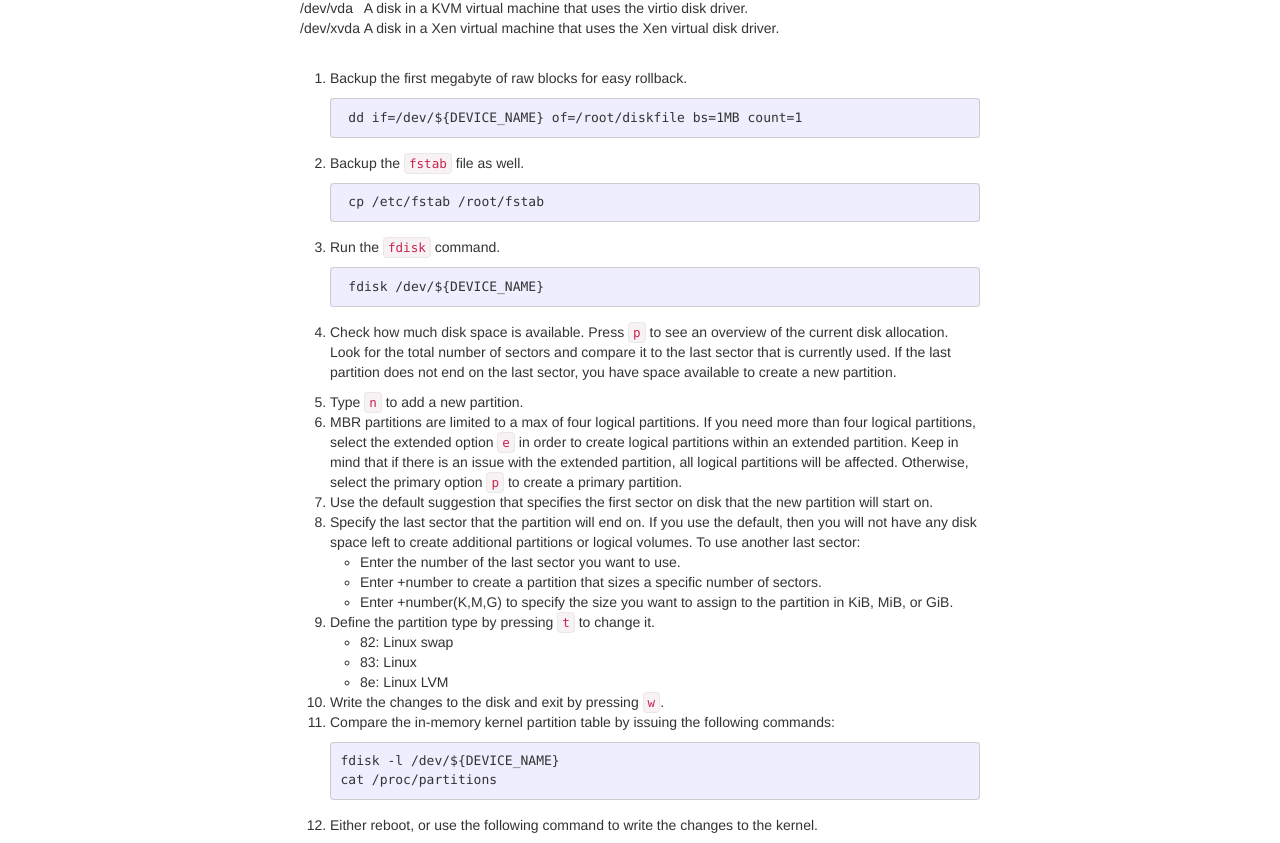
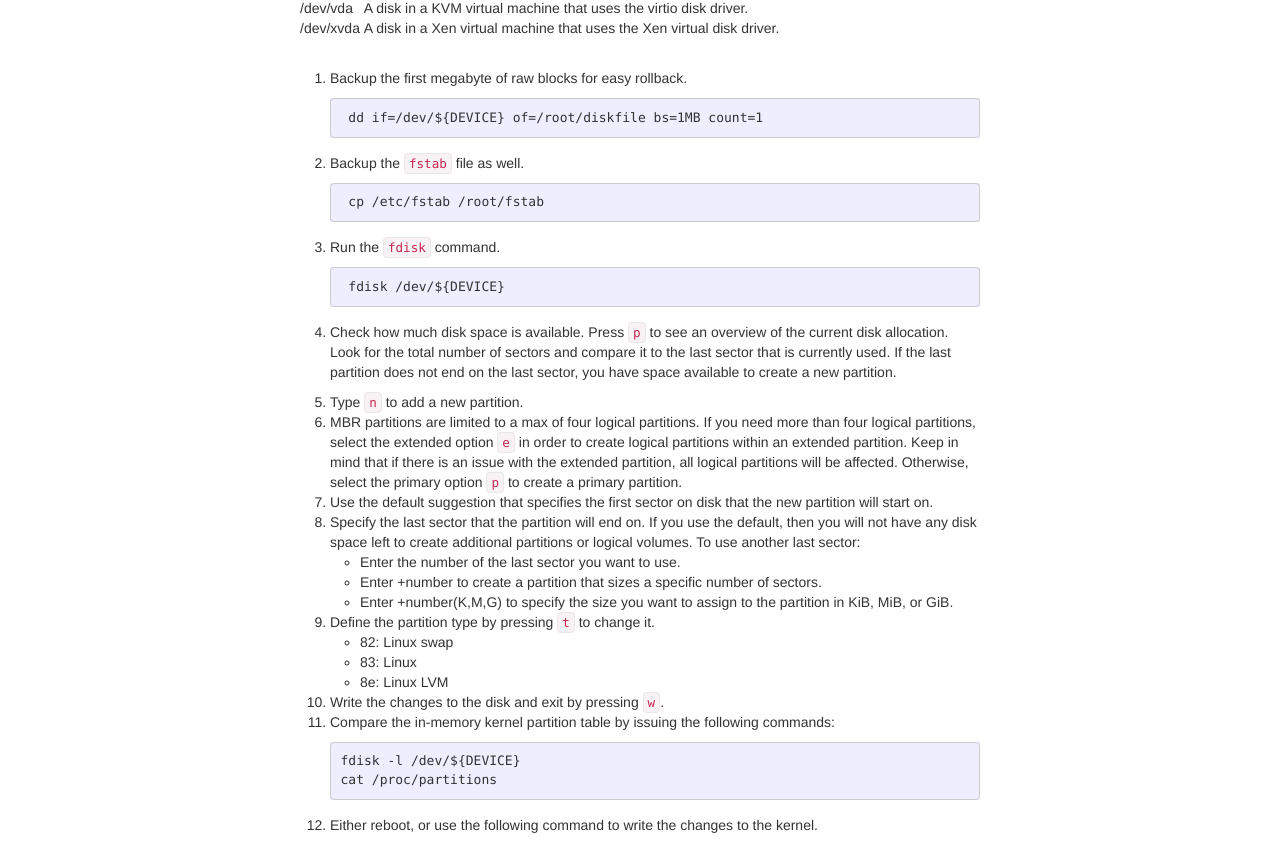
Before and after one commit to ecwpz91/ecwpz91.github.io, a Jekyll site: the page built from _posts/2017/2017-05-16-main-boot-record-mbr-partitions.markdown, in a window 1280 px wide. Shown: the part 326-1169 px from the top of the page. Built offline with Jekyll 4.4.1, drawn with Linux system fonts in a browser that asks for light colours; nearby versions of some CDN libraries.

Commit message:
Fixed spelling

```diff
--- a/_posts/2017/2017-05-16-main-boot-record-mbr-partitions.markdown
+++ b/_posts/2017/2017-05-16-main-boot-record-mbr-partitions.markdown
@@ -16,7 +16,7 @@
 <br/>
 1. Backup the first megabyte of raw blocks for easy rollback.
 
-        dd if=/dev/${DEVICE_NAME} of=/root/diskfile bs=1MB count=1
+        dd if=/dev/${DEVICE} of=/root/diskfile bs=1MB count=1
 
 2. Backup the `fstab` file as well.
 
@@ -24,7 +24,7 @@
 
 3. Run the  `fdisk` command.
 
-        fdisk /dev/${DEVICE_NAME}
+        fdisk /dev/${DEVICE}
 
 4. Check how much disk space is available. Press `p` to see an overview of the current disk allocation. Look for the total number of sectors and compare it to the last sector that is currently used. If the last partition does not end on the last sector, you have space available to create a new partition.
 
@@ -44,7 +44,7 @@
 10. Write the changes to the disk and exit by pressing `w`.
 11. Compare the in-memory kernel partition table by issuing the following commands:
 
-        fdisk -l /dev/${DEVICE_NAME}
+        fdisk -l /dev/${DEVICE}
         cat /proc/partitions
 
 12. Either reboot, or use the following command to write the changes to the kernel.
```
